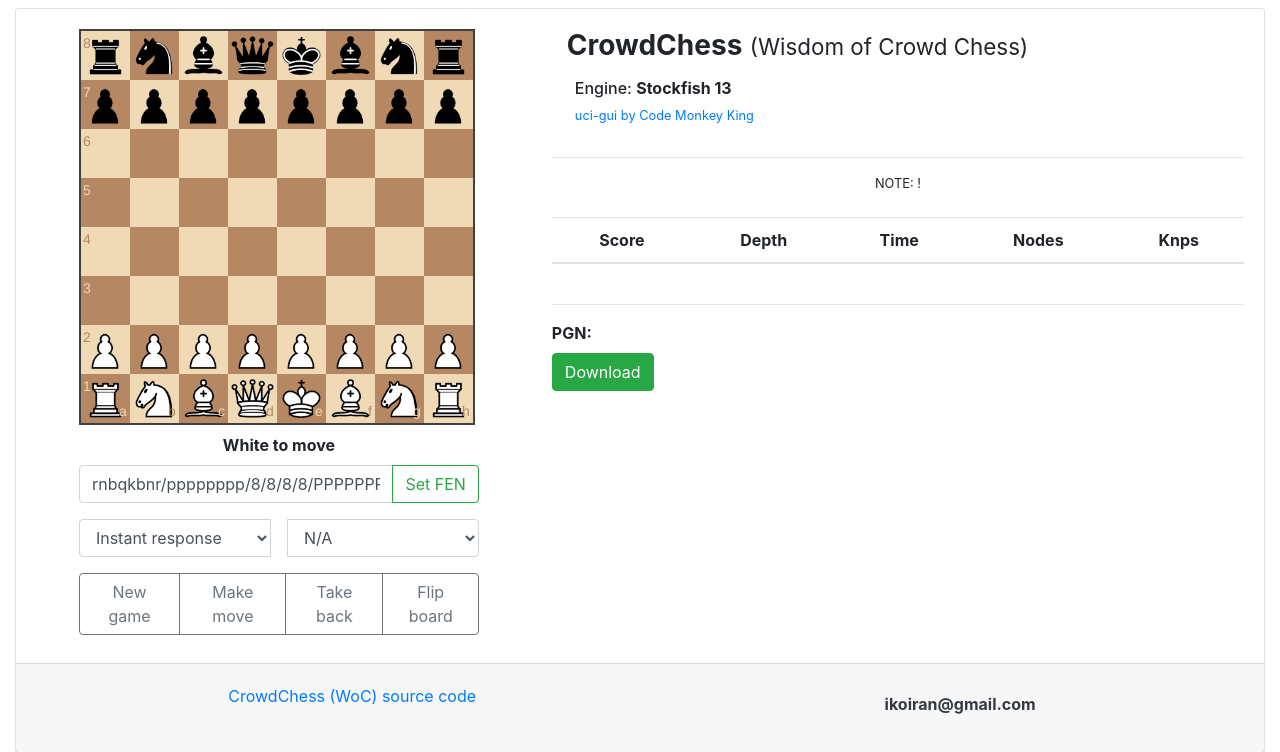
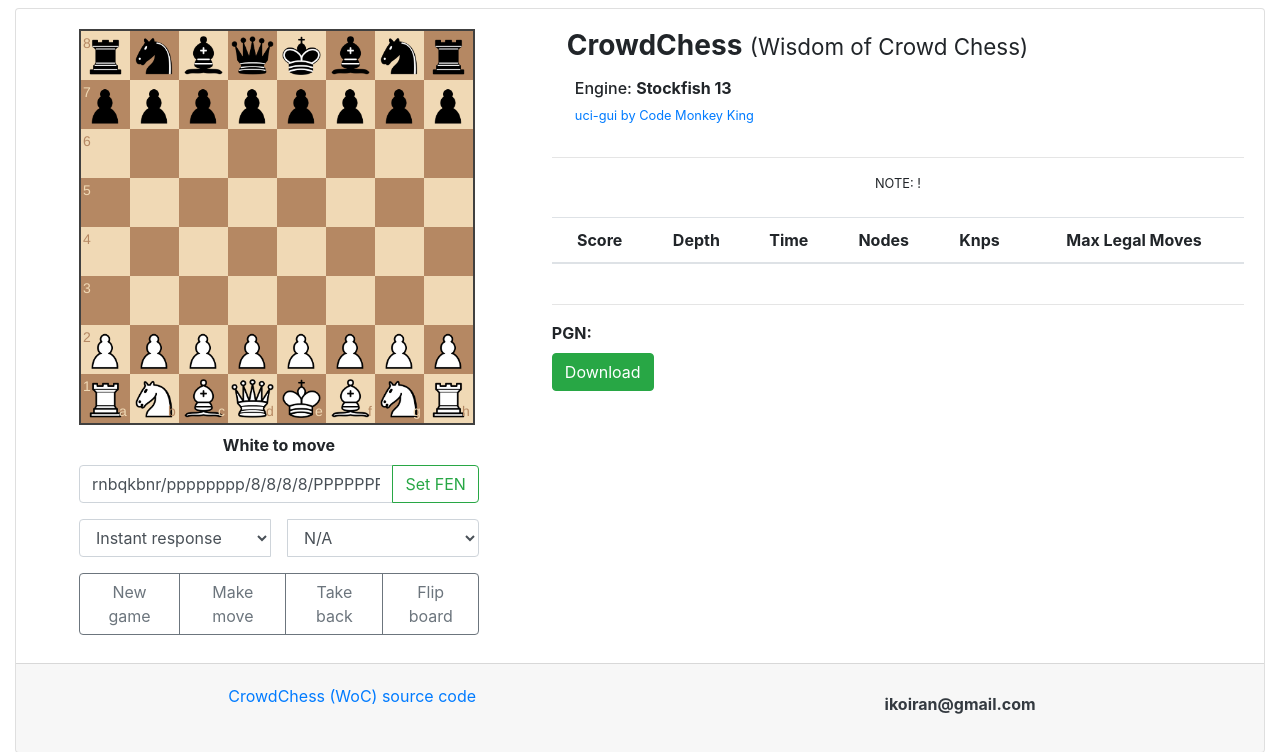
Before and after one commit to 98arYan13/CrowdChess, a Flask app: page / in a window 1280 px wide. Shown: the top 752 px of the page. Run offline with Flask 2, Linux system fonts and the light colour scheme; lists and menus that the app fills with data are empty; some libraries are stand-ins or nearby versions.

Commit message:
Added max_legal_moves to cc

```diff
--- a/src/app.py
+++ b/src/app.py
@@ -161,13 +161,15 @@
             'depth': info['depth'],
             'pv': ' '.join([str(move) for move in info['pv']]),
             'nodes': info['nodes'],
-            'time': info['time']
+            'time': info['time'],
+            'max_legal_moves': board.legal_moves.count() # (test)
         }
 
     except:
         return {
             'fen': board.fen(),
-            'score': '#+1'
+            'score': '#+1',
+            'max_legal_moves': board.legal_moves.count() # (test)
         }
 
 @app.route('/analytics')
--- a/src/templates/cc.html
+++ b/src/templates/cc.html
@@ -147,6 +147,7 @@
                         <th>Time</th>
                         <th>Nodes</th>
                         <th>Knps</th>
+                        <th>Max Legal Moves</th> <!-- show maximum legal moves for next color -->
                       </tr>
                     </thead>
                     <tbody>
@@ -156,6 +157,7 @@
                         <td id="time"></td>
                         <td id="nodes"></td>
                         <td id="knps"></td>
+                        <td id="max_legal_moves"></td>
                       <tr>
                     </tbody>
                   </table>
@@ -228,6 +230,7 @@
         $depth.text(data.depth);
         $time.text(data.time);
         $nodes.text(data.nodes);
+        $max_legal_moves.text(data.max_legal_moves); // maximum legal moves for next color
         $knps.text(Math.round(Number($nodes.text()) / parseFloat($time.text())) / 1000)
 
         // update game status
@@ -361,6 +364,7 @@
   var $knps = $('#knps');
   var whiteSquareGrey = '#a9a9a9'
   var blackSquareGrey = '#696969'
+  var $max_legal_moves = $('#max_legal_moves'); // maximum legal moves for next color
 
   // remove grey squares
   function removeGreySquares () {
@@ -488,7 +492,7 @@
     onDragStart: onDragStart,
     onDrop: onDrop,
     onSnapEnd: onSnapEnd,
-    sparePieces: false, // add spare pieces, but not useful I think.
+    sparePieces: false, // If true: add spare pieces, but not useful I think.
     onMouseoutSquare: onMouseoutSquare,
     onMouseoverSquare: onMouseoverSquare
   }
```
Also changed, not shown: src/agg.py (+0 -8 lines).
